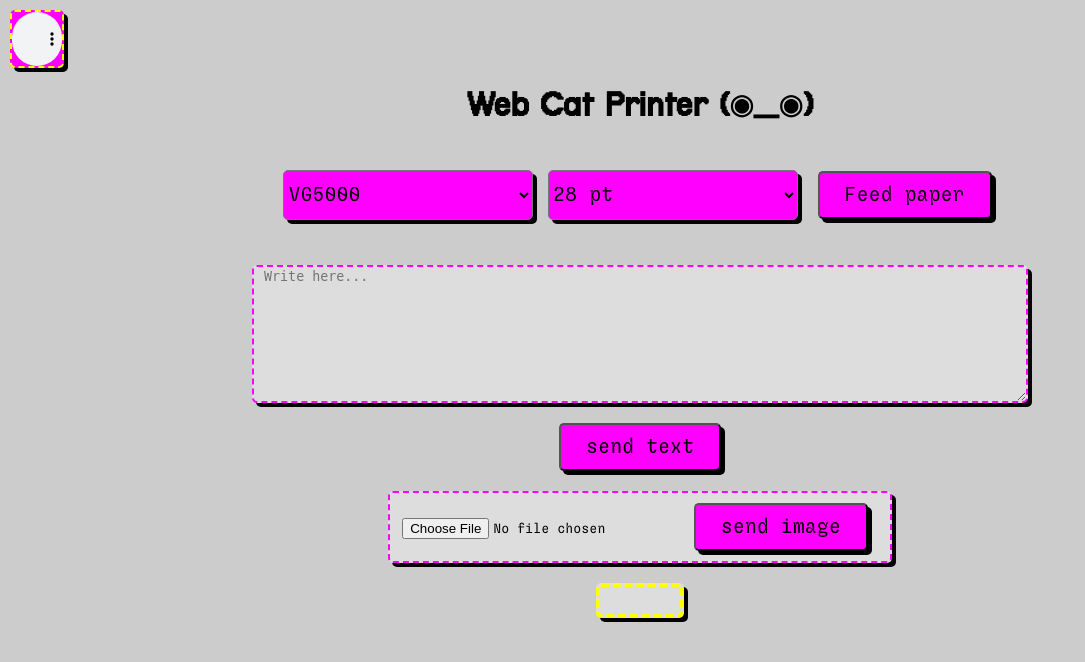
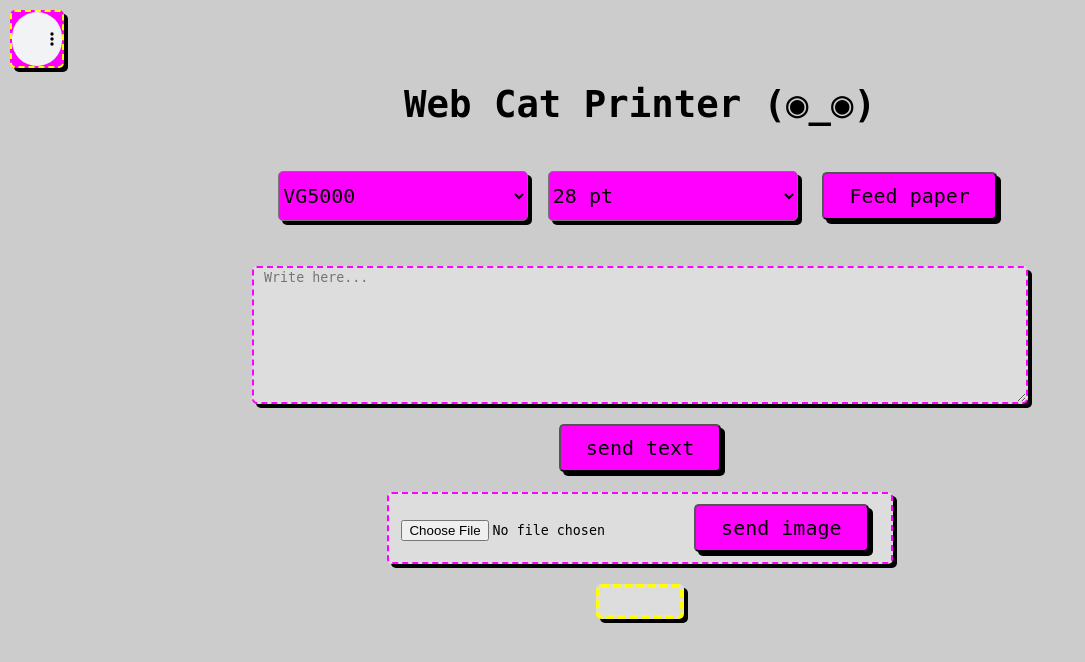
Before and after one commit to renaudgweb/CatPrinter_WebApp, a PHP site: page / in a window 1280 px wide. Shown: the top 662 px of the page, without its empty margins (0-1085 px from the left). Run offline with PHP 8.4, Linux system fonts and the light colour scheme; some web fonts are replaced.

Commit message:
Update style.css

```diff
--- a/contents/css/style.css
+++ b/contents/css/style.css
@@ -1,63 +1,3 @@
-/*---------------------------------------------------*/
-/*                                                   */
-/*            !!      FONT FACE      !!              */
-/*                                                   */
-/*---------------------------------------------------*/
-
-@font-face {
-  font-family: "Terminal-Grotesque";
-  src: url("../fonts/Terminal/terminal-grotesque-webfont.woff") format("woff"),
-        url("../fonts/Terminal/terminal-grotesque-webfont.woff2") format("woff2"),
-        url("../fonts/Terminal/terminal-grotesque-webfont.eot") format("embedded-opentype"),
-        url("../fonts/Terminal/terminal-grotesque-webfont.svg") format("svg"),
-        url("../fonts/Terminal/terminal-grotesque-webfont.ttf") format("truetype");
-}
-@font-face {
-  font-family: "Sligoil";
-  src: url("../fonts/Sligoil/Sligoil-Micro.woff") format("woff"),
-        url("../fonts/Sligoil/Sligoil-Micro.woff2") format("woff2"),
-        url("../fonts/Sligoil/Sligoil-Micro.otf") format("opentype"),
-        url("../fonts/Sligoil/Sligoil-Micro.ttf") format("truetype");
-}
-@font-face {
-  font-family: "Anthony.ttf";
-  src: url("../fonts/anthony/Anthony.woff") format("woff"),
-        url("../fonts/anthony/Anthony.woff2") format("woff2"),
-        url("../fonts/anthony/Anthony.eot") format("embedded-opentype"),
-        url("../fonts/anthony/Anthony.otf") format("opentype"),
-        url("../fonts/anthony/Anthony.ttf") format("truetype");
-}
-@font-face {
-  font-family: "BilboINC.ttf";
-  src: url("../fonts/BilboINC/BilboINC-Regular_web.woff") format("woff"),
-        url("../fonts/BilboINC/BilboINC-Regular_web.woff2") format("woff2"),
-        url("../fonts/BilboINC/BilboINC-Regular_web.eot") format("embedded-opentype"),
-        url("../fonts/BilboINC/BilboINC-Regular_web.otf") format("opentype"),
-        url("../fonts/BilboINC/BilboINC-Regular_web.svg") format("svg"),
-        url("../fonts/BilboINC/BilboINC-Regular_web.ttf") format("truetype");
-}
-@font-face {
-  font-family: "CirrusCumulus.ttf";
-  src: url("../fonts/cirruscumulus/CirrusCumulus.woff") format("woff"),
-        url("../fonts/cirruscumulus/CirrusCumulus.otf") format("opentype"),
-        url("../fonts/cirruscumulus/CirrusCumulus.ttf") format("truetype");
-}
-@font-face {
-  font-family: "Commune-Nuit_Debout_web.ttf";
-  src: url("../fonts/Commune-Nuit-Debout/Commune-Nuit_Debout_web.woff") format("woff"),
-        url("../fonts/Commune-Nuit-Debout/Commune-Nuit_Debout_web.woff2") format("woff2"),
-        url("../fonts/Commune-Nuit-Debout/Commune-Nuit_Debout_web.eot") format("embedded-opentype"),
-        url("../fonts/Commune-Nuit-Debout/Commune-Nuit_Debout_web.otf") format("opentype"),
-        url("../fonts/Commune-Nuit-Debout/Commune-Nuit_Debout_web.svg") format("svg"),
-        url("../fonts/Commune-Nuit-Debout/Commune-Nuit_Debout_web.ttf") format("truetype");
-}
-
-/*---------------------------------------------------*/
-/*                                                   */
-/*            !!      BEGIN STYLE      !!            */
-/*                                                   */
-/*---------------------------------------------------*/
-
 body {
   background: #ccc;
   font-family: "Terminal-Grotesque", monospace;
```
